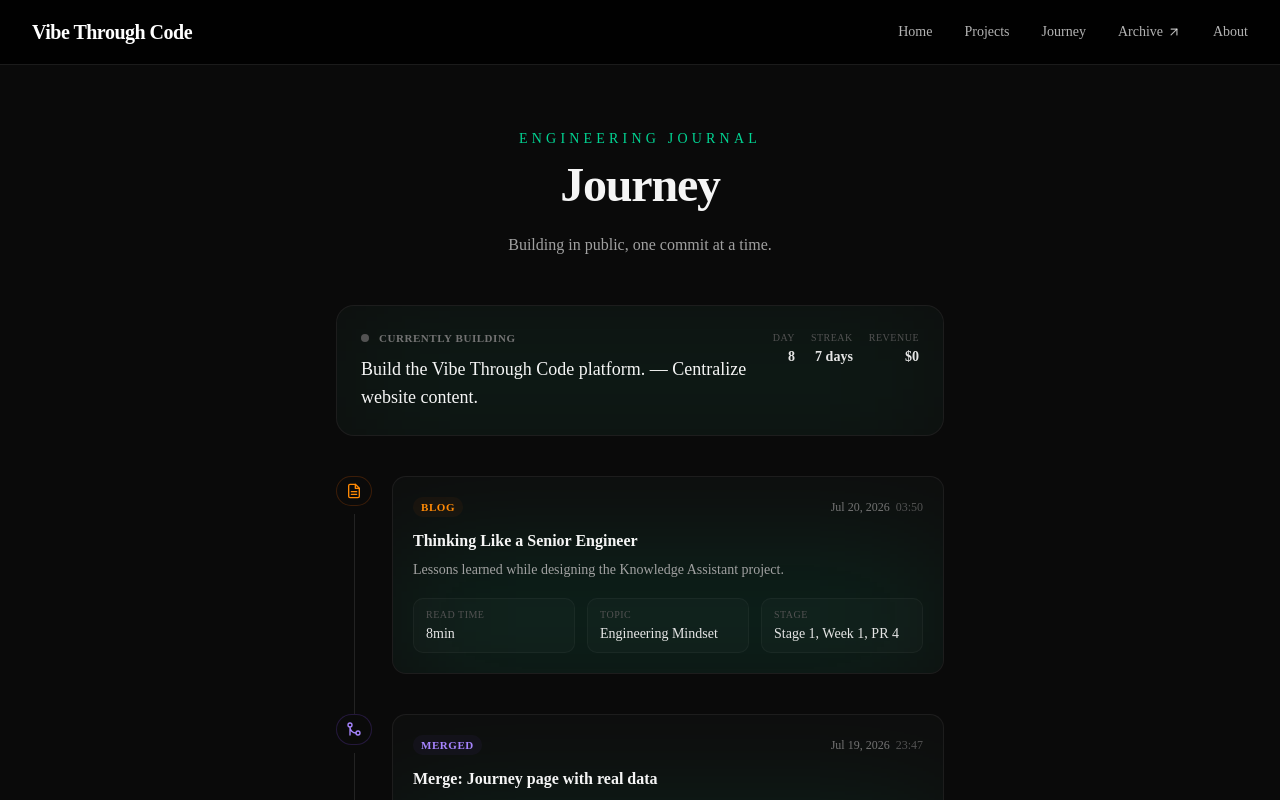
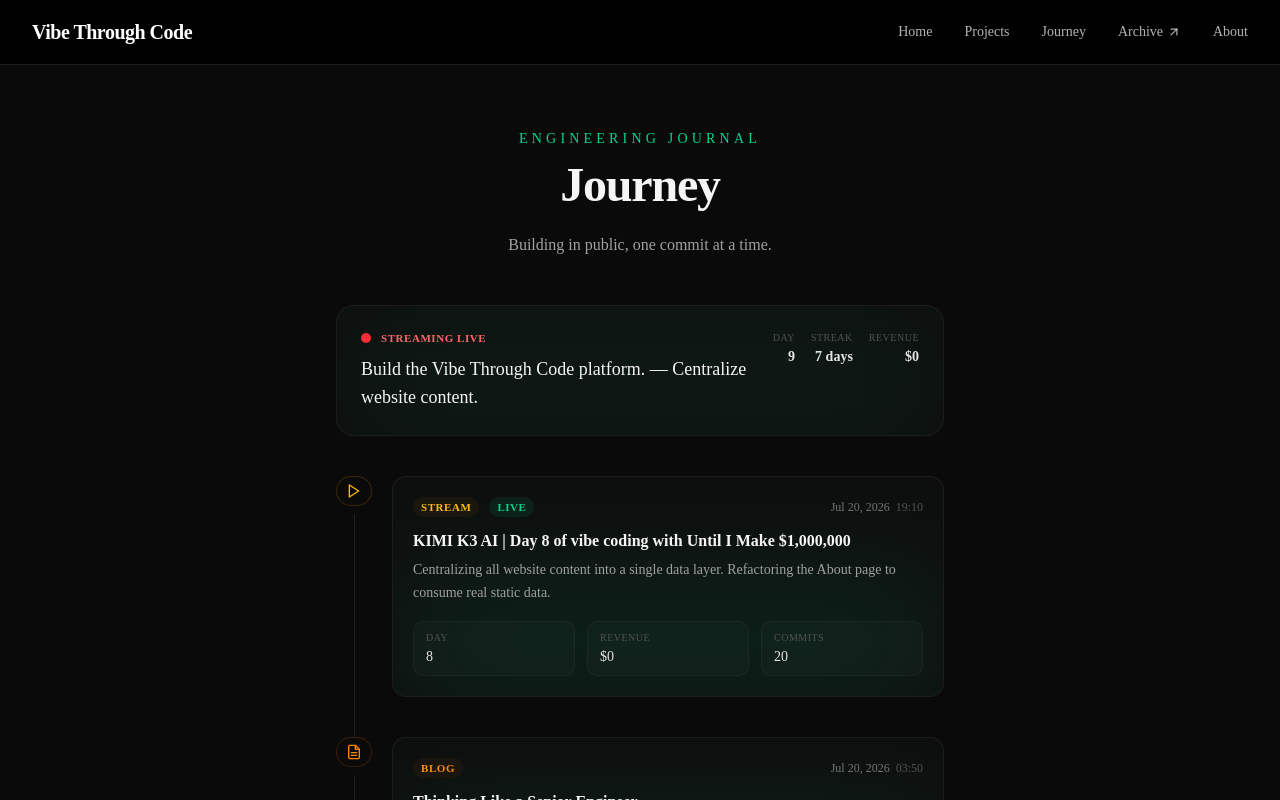
Before and after one commit to thisisankit27/vibe-through-code, a Next.js app in the folder vibe-through-code/: page /journey in a window 1280 px wide. Shown: the top 800 px of the page. Built offline with nearby package versions, Linux system fonts and the light colour scheme.

Commit message:
updated today's journey

```diff
--- a/vibe-through-code/data/journey.ts
+++ b/vibe-through-code/data/journey.ts
@@ -1,5 +1,5 @@
 export const journey = {
-    currentDay: 8,
+    currentDay: 9,
     currentGoal: "Build the Vibe Through Code platform.",
     currentMilestone: "Centralize website content.",
 
@@ -9,11 +9,27 @@ export const journey = {
     streak: 7,
     totalCommits: 20,
     totalStreams: 7,
-    isLive: false,
+    isLive: true,
 
     // Events feed the <JourneyTimeline /> directly.
     // Prepend new events at the top (newest first).
     events: [
+        {
+            id: "evt-20260720-liv-789",
+            type: "livestream" as const,
+            title: "KIMI K3 AI | Day 8 of vibe coding with Until I Make $1,000,000",
+            description:
+                "Centralizing all website content into a single data layer. Refactoring the About page to consume real static data.",
+            date: "2026-07-20",
+            time: "19:10",
+            href: "https://youtube.com/live/a_QMcfKXG6Y",
+            badge: "Live",
+            meta: [
+                { label: "Day", value: "8" },
+                { label: "Revenue", value: "$0" },
+                { label: "Commits", value: "20" },
+            ]
+        },
         {
             id: "evt-20260720-blo-432",
             type: "blog_post" as const,
--- a/vibe-through-code/data/streams.ts
+++ b/vibe-through-code/data/streams.ts
@@ -1,10 +1,22 @@
 export const latestStream = {
-    title: "KIMI K3 AI | Day 7 of vibe coding with Until I Make $1,000,000",
-    url: "https://youtube.com/live/PaWCxpe1USQ",
+    title: "KIMI K3 AI | Day 8 of vibe coding with Until I Make $1,000,000",
+    url: "https://youtube.com/live/a_QMcfKXG6Y",
 };
 
 // ── NEW ──────────────────────────────────────────────────────
 export const streamHistory = [
+    {
+        id: "stream-008",
+        day: 8,
+        title: "KIMI K3 AI | Day 8 of vibe coding with Until I Make $1,000,000",
+        url: "https://youtube.com/live/a_QMcfKXG6Y",
+        date: "2026-07-20",
+        duration: "1h 30m",
+        viewers: 0,
+        revenue: 0,
+        commits: 0,
+        focus: "About Page of vibethroughcode.com",
+    },
     {
         id: "stream-007",
         day: 7,
```
